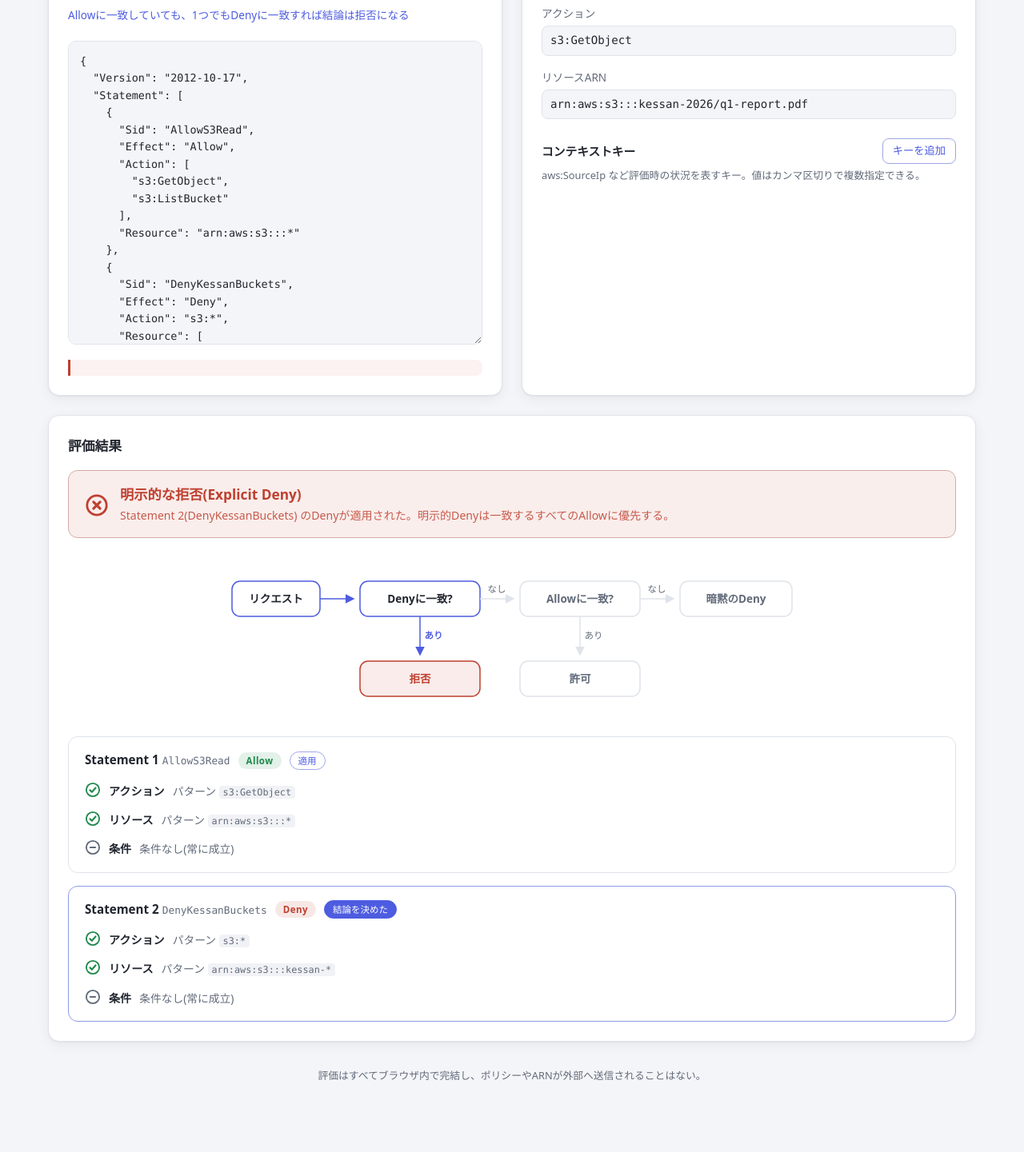
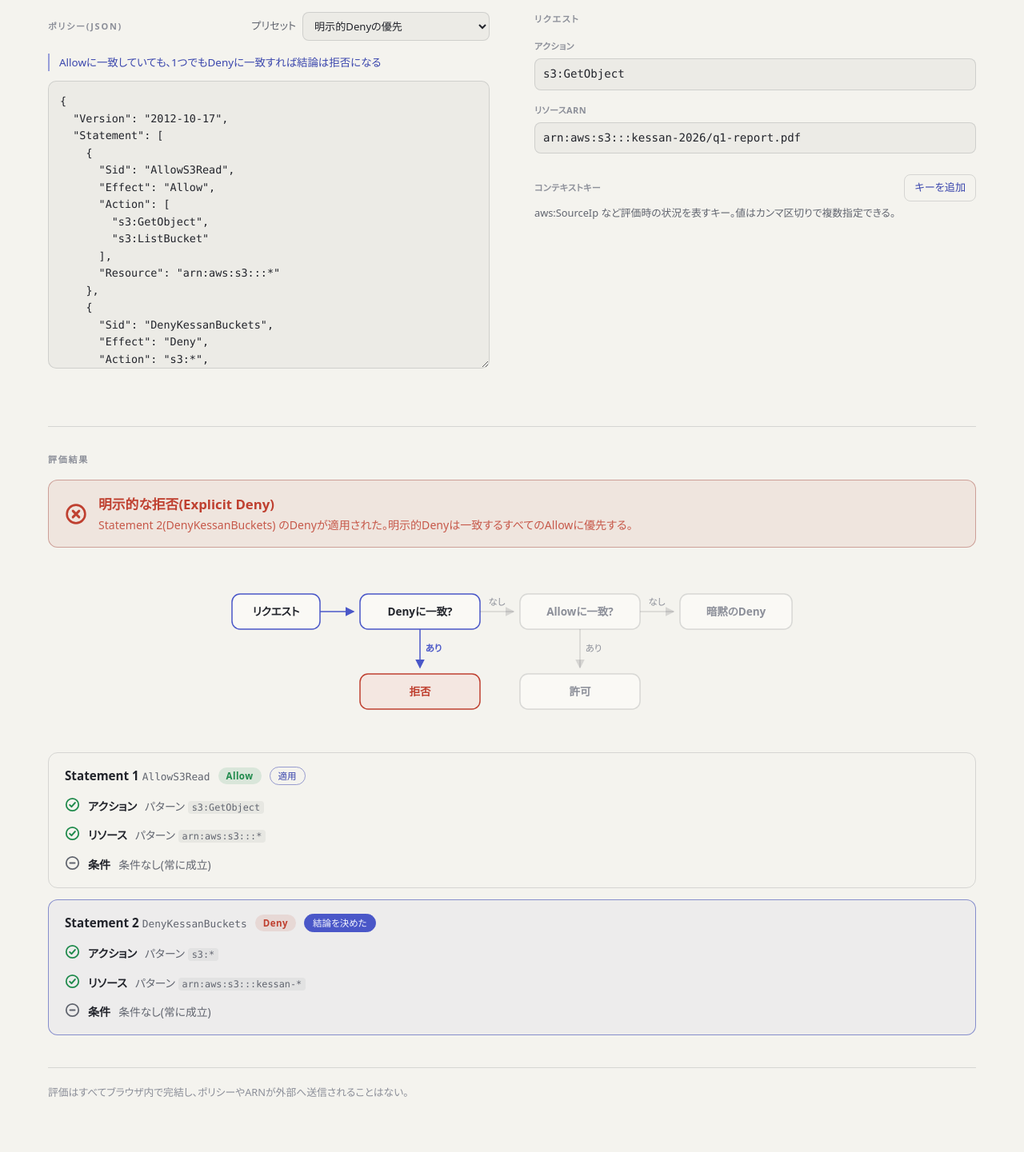
Before and after one commit to miruky/polisim, a website built with Vite: page index.html in a window 1280 px wide. Shown: the part 202-1643 px from the top of the page at 80% size. Before the commit the page ends 1606 px from the top, so only its background shows below. Built offline with nearby package versions, Linux system fonts and the light colour scheme.

Commit message:
カードと影を排し罫線・余白基調のライト/ダーク刷新

```diff
--- a/src/style.css
+++ b/src/style.css
@@ -1,30 +1,57 @@
 :root {
-  color-scheme: light dark;
-  --bg: #f4f5f8;
-  --surface: #ffffff;
-  --text: #21252e;
-  --muted: #626b7a;
-  --border: #dfe3ea;
-  --accent: #4d5ce0;
+  --sans: 'Hiragino Sans', 'Noto Sans JP', system-ui, -apple-system, sans-serif;
+  --serif: 'Hiragino Mincho ProN', 'Yu Mincho', 'Noto Serif JP', serif;
+  --mono: ui-monospace, 'SF Mono', SFMono-Regular, Menlo, Consolas, monospace;
+
+  --bg: #f4f3ee;
+  --surface: #faf9f5;
+  --field: rgba(34, 36, 43, 0.035);
+  --text: #22242b;
+  --muted: #61656f;
+  --faint: #8c8f99;
+  --border: rgba(34, 36, 43, 0.14);
+  --border-soft: rgba(34, 36, 43, 0.07);
+  --accent: #4a57c8;
+  --accent-ink: #3a46ad;
   --allow: #1f8a4c;
   --deny: #bf4030;
-  --implicit: #93722a;
-  --shadow: 0 1px 2px rgba(20, 24, 33, 0.05), 0 4px 16px rgba(20, 24, 33, 0.06);
-  --mono: ui-monospace, 'SF Mono', SFMono-Regular, Menlo, Consolas, monospace;
+  --implicit: #8a6a1f;
+  --on-accent: #f7f8ff;
+}
+
+[data-theme='dark'] {
+  --bg: #14161b;
+  --surface: #1b1e25;
+  --field: rgba(255, 255, 255, 0.04);
+  --text: #e6e8ef;
+  --muted: #9aa1b0;
+  --faint: #6e7480;
+  --border: rgba(230, 232, 239, 0.13);
+  --border-soft: rgba(230, 232, 239, 0.06);
+  --accent: #9aa6ff;
+  --accent-ink: #aab4ff;
+  --allow: #54c287;
+  --deny: #e57a67;
+  --implicit: #d6b25e;
+  --on-accent: #11131a;
 }
 
 @media (prefers-color-scheme: dark) {
-  :root {
+  :root:not([data-theme]) {
     --bg: #14161b;
-    --surface: #1c1f27;
-    --text: #e6e9ef;
-    --muted: #99a2b2;
-    --border: #2c323e;
-    --accent: #8e9aff;
+    --surface: #1b1e25;
+    --field: rgba(255, 255, 255, 0.04);
+    --text: #e6e8ef;
+    --muted: #9aa1b0;
+    --faint: #6e7480;
+    --border: rgba(230, 232, 239, 0.13);
+    --border-soft: rgba(230, 232, 239, 0.06);
+    --accent: #9aa6ff;
+    --accent-ink: #aab4ff;
     --allow: #54c287;
     --deny: #e57a67;
     --implicit: #d6b25e;
-    --shadow: none;
+    --on-accent: #11131a;
   }
 }
 
@@ -34,12 +61,18 @@
   box-sizing: border-box;
 }
 
+[hidden] {
+  display: none !important;
+}
+
 body {
-  font-family: 'Hiragino Sans', 'Noto Sans JP', system-ui, sans-serif;
+  font-family: var(--sans);
   background: var(--bg);
   color: var(--text);
   line-height: 1.65;
-  padding: 32px 24px 48px;
+  font-feature-settings: 'palt' 1;
+  -webkit-font-smoothing: antialiased;
+  padding: clamp(28px, 5vw, 56px) clamp(18px, 5vw, 40px) 64px;
 }
 
 #app {
@@ -47,72 +80,132 @@ body {
   margin: 0 auto;
 }
 
+::selection {
+  background: color-mix(in srgb, var(--accent) 22%, transparent);
+}
+
 code {
   font-family: var(--mono);
   font-size: 0.86em;
-  background: color-mix(in srgb, var(--border) 45%, transparent);
+  background: color-mix(in srgb, var(--border) 40%, transparent);
   border-radius: 4px;
   padding: 1px 5px;
   word-break: break-all;
 }
 
-/* ヘッダー */
-
+/* masthead */
 .site-header {
-  margin-bottom: 32px;
+  display: flex;
+  align-items: flex-end;
+  justify-content: space-between;
+  gap: 20px;
+  padding-bottom: 20px;
+  border-bottom: 1px solid var(--border);
 }
 
 .brand {
   display: flex;
   align-items: center;
-  gap: 12px;
+  gap: 14px;
 }
 
 .brand-mark {
-  width: 36px;
-  height: 36px;
+  width: 40px;
+  height: 40px;
   color: var(--text);
+}
+
+.brand-text {
+  display: flex;
+  flex-direction: column;
+  gap: 4px;
+}
+
+.kicker {
+  font-size: 10.5px;
+  letter-spacing: 0.26em;
+  text-transform: uppercase;
+  color: var(--faint);
+  font-weight: 600;
 }
 
 .brand-name {
   font-size: 1.7rem;
   font-weight: 700;
-  letter-spacing: 0.01em;
+  letter-spacing: -0.01em;
+  line-height: 1;
+}
+
+.theme-toggle {
+  display: inline-flex;
+  align-items: center;
+  gap: 8px;
+  background: none;
+  border: 1px solid var(--border);
+  border-radius: 999px;
+  color: var(--muted);
+  padding: 7px 14px 7px 11px;
+  font: inherit;
+  font-size: 12.5px;
+  cursor: pointer;
+  transition:
+    color 0.2s ease,
+    border-color 0.2s ease;
+}
+
+.theme-toggle:hover {
+  color: var(--text);
+}
+
+.theme-toggle-icon {
+  display: inline-flex;
+  width: 18px;
+  height: 18px;
+}
+
+.theme-toggle-icon svg {
+  width: 100%;
+  height: 100%;
 }
 
 .tagline {
+  font-family: var(--serif);
+  font-size: clamp(15px, 2vw, 18px);
+  line-height: 1.95;
   color: var(--muted);
-  margin-top: 4px;
+  max-width: 64ch;
+  margin: 26px 0 8px;
+  text-wrap: pretty;
 }
 
-/* レイアウト */
-
+/* layout */
 main {
   display: grid;
   grid-template-columns: minmax(0, 1fr) minmax(0, 1fr);
-  gap: 24px;
+  gap: clamp(28px, 5vw, 56px);
+  margin-top: 36px;
 }
 
 .result-pane {
   grid-column: 1 / -1;
+  border-top: 1px solid var(--border);
+  padding-top: 32px;
+  margin-top: 8px;
 }
 
 @media (max-width: 920px) {
   main {
     grid-template-columns: minmax(0, 1fr);
+    gap: 36px;
   }
 }
 
-.pane {
-  background: var(--surface);
-  border: 1px solid var(--border);
-  border-radius: 14px;
-  padding: 24px;
-  box-shadow: var(--shadow);
-}
-
 .pane h2 {
-  font-size: 1.05rem;
+  font-size: 11px;
+  letter-spacing: 0.16em;
+  text-transform: uppercase;
+  color: var(--faint);
+  font-weight: 600;
   margin-bottom: 16px;
 }
 
@@ -122,12 +215,16 @@ main {
   justify-content: space-between;
   gap: 16px;
   flex-wrap: wrap;
+  margin-bottom: 16px;
 }
 
-/* ポリシー編集 */
+.pane-head h2 {
+  margin-bottom: 0;
+}
 
+/* policy editor */
 .preset-label {
-  font-size: 0.85rem;
+  font-size: 0.82rem;
   color: var(--muted);
   display: inline-flex;
   align-items: center;
@@ -138,38 +235,48 @@ select,
 input[type='text'] {
   font: inherit;
   color: var(--text);
-  background: var(--bg);
+  background: var(--field);
   border: 1px solid var(--border);
   border-radius: 8px;
-  padding: 6px 10px;
-  transition: border-color 0.15s ease;
-}
-
-select:hover,
-input[type='text']:hover {
-  border-color: color-mix(in srgb, var(--accent) 50%, var(--border));
+  padding: 7px 10px;
+  transition:
+    border-color 0.16s ease,
+    box-shadow 0.16s ease,
+    background 0.16s ease;
 }
 
 .preset-point {
-  font-size: 0.85rem;
-  color: var(--accent);
-  margin-bottom: 12px;
+  font-size: 0.84rem;
+  color: var(--accent-ink);
+  margin: 12px 0;
+  padding-left: 12px;
+  border-left: 2px solid color-mix(in srgb, var(--accent) 55%, transparent);
 }
 
 textarea {
   width: 100%;
-  min-height: 380px;
+  min-height: 360px;
   resize: vertical;
   font-family: var(--mono);
   font-size: 0.84rem;
   line-height: 1.6;
   tab-size: 2;
   color: var(--text);
-  background: var(--bg);
+  background: var(--field);
   border: 1px solid var(--border);
   border-radius: 10px;
   padding: 14px;
-  margin-top: 8px;
+  transition:
+    border-color 0.16s ease,
+    box-shadow 0.16s ease;
+}
+
+textarea:focus,
+input[type='text']:focus,
+select:focus {
+  outline: none;
+  border-color: var(--accent);
+  box-shadow: 0 0 0 3px color-mix(in srgb, var(--accent) 18%, transparent);
 }
 
 textarea:focus-visible,
@@ -177,14 +284,14 @@ input:focus-visible,
 select:focus-visible,
 button:focus-visible {
   outline: 2px solid var(--accent);
-  outline-offset: 1px;
+  outline-offset: 2px;
 }
 
 .errors {
   list-style: none;
   margin-top: 12px;
   border-left: 3px solid var(--deny);
-  background: color-mix(in srgb, var(--deny) 7%, var(--surface));
+  background: color-mix(in srgb, var(--deny) 7%, transparent);
   border-radius: 0 8px 8px 0;
   padding: 10px 14px;
   font-size: 0.86rem;
@@ -193,57 +300,78 @@ button:focus-visible {
   gap: 4px;
 }
 
-/* リクエスト入力 */
-
+/* request input */
 .field {
   display: block;
-  font-size: 0.85rem;
-  color: var(--muted);
+  font-size: 11px;
+  letter-spacing: 0.04em;
+  color: var(--faint);
+  text-transform: uppercase;
+  font-weight: 600;
   margin-bottom: 16px;
 }
 
 .field input {
   display: block;
   width: 100%;
-  margin-top: 4px;
+  margin-top: 6px;
   font-family: var(--mono);
   font-size: 0.88rem;
+  letter-spacing: 0;
+  text-transform: none;
+  font-weight: 400;
 }
 
 .context-head {
   display: flex;
   align-items: center;
   justify-content: space-between;
-  margin-top: 24px;
+  margin-top: 26px;
+  margin-bottom: 4px;
 }
 
 .context-head h3 {
-  font-size: 0.92rem;
+  font-size: 11px;
+  letter-spacing: 0.04em;
+  text-transform: uppercase;
+  color: var(--faint);
+  font-weight: 600;
 }
 
 .hint {
   font-size: 0.8rem;
   color: var(--muted);
-  margin: 4px 0 12px;
+  margin: 4px 0 14px;
 }
 
 .ghost {
   font: inherit;
-  font-size: 0.83rem;
-  color: var(--accent);
+  font-size: 0.82rem;
+  color: var(--accent-ink);
   background: none;
-  border: 1px solid color-mix(in srgb, var(--accent) 45%, var(--border));
+  border: 1px solid var(--border);
   border-radius: 8px;
-  padding: 4px 12px;
+  padding: 5px 12px;
   cursor: pointer;
   transition:
-    background-color 0.15s ease,
-    border-color 0.15s ease;
+    background-color 0.16s ease,
+    border-color 0.16s ease,
+    color 0.16s ease;
 }
 
 .ghost:hover {
-  background: color-mix(in srgb, var(--accent) 10%, transparent);
   border-color: var(--accent);
+}
+
+.ghost.is-done {
+  color: var(--allow);
+  border-color: color-mix(in srgb, var(--allow) 45%, var(--border));
+}
+
+.result-actions {
+  display: flex;
+  gap: 8px;
+  flex-wrap: wrap;
 }
 
 .context-row {
@@ -261,27 +389,29 @@ button:focus-visible {
 
 .ctx-remove {
   background: none;
-  border: none;
-  color: var(--muted);
+  border: 1px solid var(--border-soft);
+  color: var(--faint);
   cursor: pointer;
   display: grid;
   place-items: center;
   border-radius: 8px;
-  padding: 0 6px;
-  transition: color 0.15s ease;
+  padding: 0 8px;
+  transition:
+    color 0.16s ease,
+    border-color 0.16s ease;
 }
 
 .ctx-remove:hover {
   color: var(--deny);
+  border-color: var(--border);
 }
 
 .ctx-remove .icon {
-  width: 18px;
-  height: 18px;
+  width: 17px;
+  height: 17px;
 }
 
-/* 評価結果 */
-
+/* result */
 .placeholder {
   color: var(--muted);
 }
@@ -292,41 +422,41 @@ button:focus-visible {
   gap: 14px;
   border-radius: 12px;
   padding: 16px 20px;
-  animation: rise 0.3s ease both;
+  animation: rise 0.4s cubic-bezier(0.2, 0.7, 0.2, 1) both;
 }
 
 .banner .icon {
-  width: 30px;
-  height: 30px;
+  width: 28px;
+  height: 28px;
   flex-shrink: 0;
 }
 
 .banner-title {
-  font-size: 1.08rem;
+  font-size: 1.05rem;
   font-weight: 700;
 }
 
 .banner-sub {
   font-size: 0.88rem;
-  color: var(--muted);
+  opacity: 0.85;
 }
 
 .banner-allow {
   color: var(--allow);
-  background: color-mix(in srgb, var(--allow) 9%, var(--surface));
-  border: 1px solid color-mix(in srgb, var(--allow) 35%, var(--border));
+  background: color-mix(in srgb, var(--allow) 8%, transparent);
+  border: 1px solid color-mix(in srgb, var(--allow) 30%, var(--border));
 }
 
 .banner-deny {
   color: var(--deny);
-  background: color-mix(in srgb, var(--deny) 9%, var(--surface));
-  border: 1px solid color-mix(in srgb, var(--deny) 35%, var(--border));
+  background: color-mix(in srgb, var(--deny) 8%, transparent);
+  border: 1px solid color-mix(in srgb, var(--deny) 30%, var(--border));
 }
 
 .banner-implicit {
   color: var(--implicit);
-  background: color-mix(in srgb, var(--implicit) 9%, var(--surface));
-  border: 1px solid color-mix(in srgb, var(--implicit) 35%, var(--border));
+  background: color-mix(in srgb, var(--implicit) 8%, transparent);
+  border: 1px solid color-mix(in srgb, var(--implicit) 30%, var(--border));
 }
 
 .banner-title,
@@ -334,31 +464,31 @@ button:focus-visible {
   color: inherit;
 }
 
-.banner-sub {
-  opacity: 0.85;
-}
-
-/* 決定フロー図 */
-
+/* decision flow */
 .flow {
   display: block;
   width: 100%;
   max-width: 720px;
   height: auto;
-  margin: 24px auto;
-  animation: rise 0.3s ease 0.05s both;
+  margin: 28px auto;
+  animation: rise 0.4s cubic-bezier(0.2, 0.7, 0.2, 1) 0.06s both;
 }
 
 .fnode rect {
   fill: var(--surface);
   stroke: var(--border);
   stroke-width: 1.5;
+  transition:
+    stroke 0.3s ease,
+    fill 0.3s ease;
 }
 
 .fnode text {
-  fill: var(--muted);
+  fill: var(--faint);
   font-size: 13.5px;
   font-weight: 600;
+  font-family: var(--sans);
+  transition: fill 0.3s ease;
 }
 
 .fnode.active rect {
@@ -393,6 +523,7 @@ button:focus-visible {
   stroke: var(--border);
   stroke-width: 1.5;
   fill: none;
+  transition: stroke 0.3s ease;
 }
 
 .fedge.active {
@@ -408,8 +539,9 @@ button:focus-visible {
 }
 
 .flabel {
-  fill: var(--muted);
+  fill: var(--faint);
   font-size: 11.5px;
+  font-family: var(--sans);
 }
 
 .flabel.active {
@@ -417,24 +549,28 @@ button:focus-visible {
   font-weight: 600;
 }
 
-/* ステートメントのトレース */
-
+/* statement traces */
 .stmts {
   display: grid;
-  gap: 16px;
+  gap: 14px;
 }
 
 .stmt {
   border: 1px solid var(--border);
   border-radius: 12px;
   padding: 16px 20px;
-  animation: rise 0.35s ease both;
-  animation-delay: calc(0.08s + var(--i) * 0.06s);
-  transition: border-color 0.15s ease;
+  animation: rise 0.42s cubic-bezier(0.2, 0.7, 0.2, 1) both;
+  animation-delay: calc(0.1s + var(--i) * 0.06s);
+  transition: border-color 0.16s ease;
+}
+
+.stmt:not(.applied) {
+  opacity: 0.72;
 }
 
 .stmt.decided {
   border-color: color-mix(in srgb, var(--accent) 55%, var(--border));
+  background: color-mix(in srgb, var(--accent) 4%, transparent);
 }
 
 .stmt-head {
@@ -484,12 +620,12 @@ button:focus-visible {
 }
 
 .chip-applied {
-  color: var(--accent);
+  color: var(--accent-ink);
   border-color: color-mix(in srgb, var(--accent) 45%, var(--border));
 }
 
 .chip-decided {
-  color: var(--surface);
+  color: var(--on-accent);
   background: var(--accent);
   border-color: var(--accent);
 }
@@ -507,8 +643,8 @@ button:focus-visible {
 }
 
 .icon {
-  width: 20px;
-  height: 20px;
+  width: 19px;
+  height: 19px;
   flex-shrink: 0;
   margin-top: 2px;
 }
@@ -555,6 +691,10 @@ button:focus-visible {
   height: 16px;
 }
 
+.op {
+  color: var(--accent-ink);
+}
+
 .check-vals {
   color: var(--muted);
   font-size: 0.82rem;
@@ -565,19 +705,19 @@ button:focus-visible {
   font-size: 0.82rem;
 }
 
-/* フッター */
-
+/* footer */
 .site-footer {
-  margin-top: 32px;
+  margin-top: 40px;
+  padding-top: 20px;
+  border-top: 1px solid var(--border);
   font-size: 0.8rem;
-  color: var(--muted);
-  text-align: center;
+  color: var(--faint);
 }
 
 @keyframes rise {
   from {
     opacity: 0;
-    transform: translateY(8px);
+    transform: translateY(10px);
   }
   to {
     opacity: 1;
@@ -590,6 +730,6 @@ button:focus-visible {
   *::before,
   *::after {
     animation: none !important;
-    transition: none !important;
+    transition-duration: 0.001ms !important;
   }
 }
```
